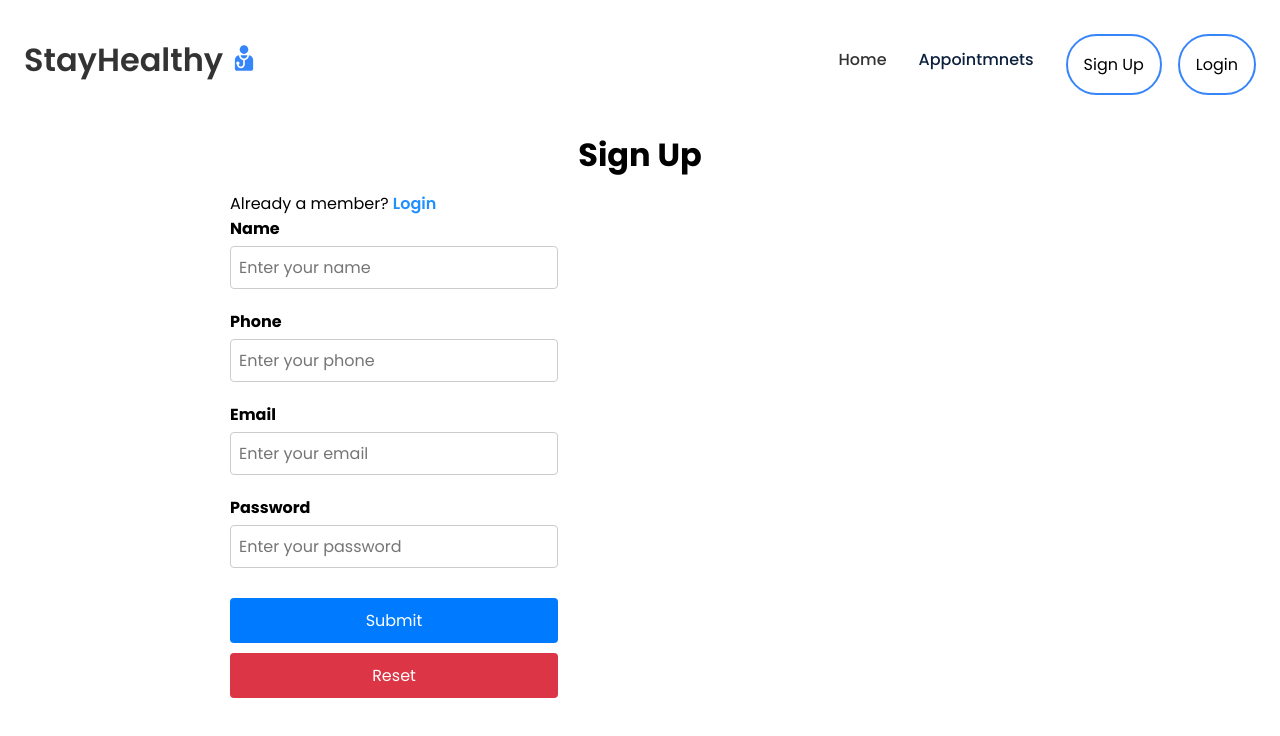
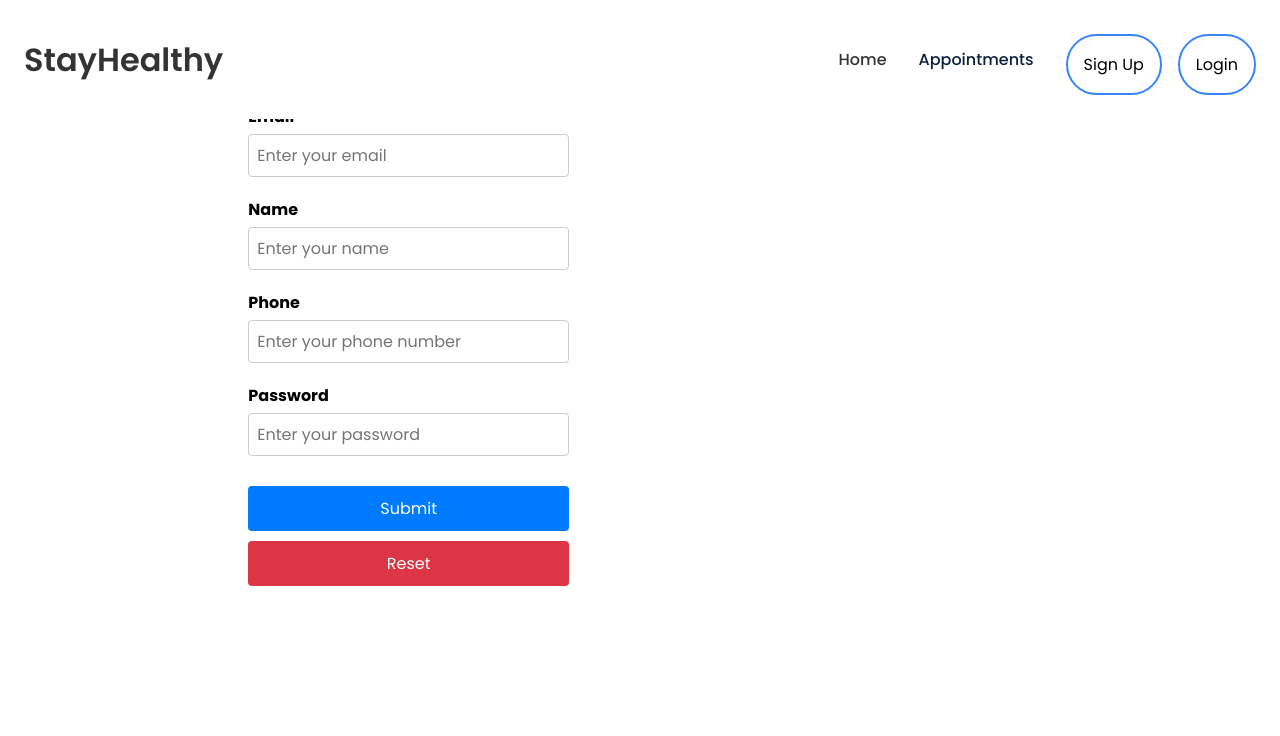
Before and after one commit to ibm-developer-skills-network/grihf-frontend_capstone_starter_code, a React (Create React App) app: page /signup in a window 1280 px wide. Shown: the top 736 px of the page. Built offline with nearby package versions, Linux system fonts and the light colour scheme.

Commit message:
backend connectivity

```diff
--- a/src/Components/Navbar/Navbar.js
+++ b/src/Components/Navbar/Navbar.js
@@ -1,16 +1,67 @@
 import React from "react";
-import {Link} from "react-router-dom"
+import {Link, useNavigate} from "react-router-dom"
 import "./Navbar.css"
 function Navbar () {
+    const navigate = useNavigate();
+    const handleLogout = () => {
+        sessionStorage.clear();
+        navigate("/login");
+    }
+    const userName = sessionStorage.getItem("name");
+    const extractedName = userName ? userName.split('@')[0] : '';
+    const isLoggedIn = userName !== null;
+    if (isLoggedIn) {
+        return (
+            <nav>
+                <div className="nav__logo">
+                    <Link to="/">
+                        StayHealthy{" "}
+                        <svg
+                            xmlns="http://www.w3.org/2000/svg"
+                            height="26"
+                            width="26"
+                            viewBox="0 0 1000 1000"
+                            style={{ fill: "#3685fb" }}
+                        >
+                            {/* Your SVG icon */}
+                        </svg>
+                    </Link>
+
+                </div>
+                <ul className="nav__links active">
+                    <li className="link">
+                        <Link to="/">Home</Link>
+                    </li>
+                    <li className="link">
+                        <a href="#">Appointments</a>
+                    </li>
+                    <h1>Welcome, {isLoggedIn && <span>{extractedName}</span>}</h1>
+                    <li className="link">
+                        <button onClick={handleLogout} className="btn1">
+                            Logout
+                        </button>
+                    </li>
+                </ul>
+            </nav>
+        );
+    } else {
         return (
             <nav>
                 <div className="nav__logo">
                     <a href="/">
-            StayHealthy <svg xmlns="http://www.w3.org/2000/svg" height="26" width="26" viewBox="0 0 1000 1000" style={{fill:"#3685fb"}}><title>Doctor With Stethoscope SVG icon</title><g><g><path d="M499.8,10c91.7,0,166,74.3,166,166c0,91.7-74.3,166-166,166c-91.7,0-166-74.3-166-166C333.8,84.3,408.1,10,499.8,10z"></path><path d="M499.8,522.8c71.2,0,129.1-58.7,129.1-129.1H370.6C370.6,464.1,428.6,522.8,499.8,522.8z"></path><path d="M693.2,395c-0.7,94.9-70.3,173.7-160.8,188.9v155.9c0,80.3-60.7,150.8-140.8,155.3c-83,4.7-152.7-58.9-157.6-139.7c-22-12.8-35.6-38.5-30.3-66.7c4.7-25.1,25.5-45.6,50.8-49.9c39.7-6.7,74.1,23.7,74.1,62.1c0,23-12.3,43-30.7,54.1c4.7,45.4,45.1,80.4,92.6,76c44.6-4,77.2-44.4,77.2-89.2v-158c-90.5-15.2-160.1-94-160.8-188.9c-89.4,11.5-158.2,87.9-158.2,180.5V910c0,44.2,35.8,80,80,80h542.6c44.2,0,80.1-35.8,80.1-80V575.5C851.4,483,782.6,406.6,693.2,395z"></path></g></g>
-            </svg></a>
-            <span></span>
+                        StayHealthy{" "}
+                        <svg
+                            xmlns="http://www.w3.org/2000/svg"
+                            height="26"
+                            width="26"
+                            viewBox="0 0 1000 1000"
+                            style={{ fill: "#3685fb" }}
+                        >
+                            {/* Your SVG icon */}
+                        </svg>
+                    </a>
                 </div>
-        <div className="nav__icon" >
+                <div className="nav__icon">
                     <i className="fa fa-times fa fa-bars"></i>
                 </div>
                 <ul className="nav__links active">
@@ -18,19 +69,19 @@ function Navbar () {
                         Home
                     </Link>
                     <li className="link">
-                <a href="#">Appointmnets</a>
+                        <a href="#">Appointments</a>
                     </li>
                     <Link to="/signup" className="link">
                         <button className="btn1">Sign Up</button>
                     </Link>
                     <Link to="/login" className="link">
-
                         <button className="btn1">Login</button>
-
                     </Link>
                 </ul>
             </nav>
-    )
+        );
+    }
 }
 
+
 export default Navbar;
--- a/src/Components/Sign_Up/Sign_Up.js
+++ b/src/Components/Sign_Up/Sign_Up.js
@@ -1,45 +1,159 @@
-import React from "react";
-import "./Sign_Up.css"
+import React, { useEffect, useState } from 'react';
+import './Sign_Up.css'
+import { Link, useNavigate } from 'react-router-dom';
+import { API_URL } from '../../config';
 
-function Sign_Up () {
+const Sign_Up = () => {
+    const [name, setName] = useState('');
+    const [email, setEmail] = useState('');
+    const [phone, setPhone] = useState('');
+    const [password, setPassword] = useState('');
+    const [showerr, setShowerr] = useState('');
+
+    const navigate = useNavigate();
+    useEffect(() => {
+    if (sessionStorage.getItem("auth-token")) {
+      navigate("/")
+    }
+  }, []);
+
+  const register = async (e) => {
+    e.preventDefault();
+    try {
+        const response = await fetch(`${API_URL}/api/auth/register`, {
+            method: "POST",
+            headers: {
+                "Content-Type": "application/json",
+            },
+            body: JSON.stringify({
+                name: name,
+                email: email,
+                password: password,
+                phone: phone,
+            }),
+        });
+
+        const json = await response.json();
+
+        if (response.ok) {
+            // Successful registration
+            if (json.authtoken) {
+                // Store authentication token and user data in sessionStorage
+                sessionStorage.setItem("auth-token", json.authtoken);
+                sessionStorage.setItem("name", name);
+                sessionStorage.setItem("phone", phone);
+                sessionStorage.setItem("email", email);
+
+                // Redirect to home page or perform other necessary actions
+                navigate("/");
+                window.location.reload();
+            }
+        } else {
+            // Error handling for unsuccessful registration
+            let errorMessage = '';
+            if (json.errors) {
+                for (const error of json.errors) {
+                    errorMessage += error.msg + ' ';
+                }
+            } else {
+                errorMessage = json.error || 'Unknown error occurred';
+            }
+            setShowerr(errorMessage);
+        }
+    } catch (error) {
+        // Error handling for fetch errors or exceptions
+        console.error("Error during registration:", error);
+        setShowerr("Error during registration. Please try again later.");
+    }
+};
+
+
     return (
-    <div>
-        <div className="container" style={{marginTop: "5%"}}>
-        <div className="sign-grid">
-            <div className="signup-text">
-                <h1>Sign Up</h1>
-            </div>
-            <div className="signup-text1" style={{textAlign: "left"}}>
-                Already a member? <span><a href="../Login/Login.html" style={{color: "#2190FF"}}> Login</a></span>
-            </div>
+        <div className="container" style={{marginTop:'5%'}}>
+        <div className="signup-grid">
         <div className="signup-form">
-                <form>
+         <form method="POST" onSubmit={register}>
            <div className="form-group">
-                        <label for="name">Name</label>
-                        <input type="text" name="name" id="name" required className="form-control" placeholder="Enter your name" aria-describedby="helpId"/>
+                <label htmlFor="email">Email</label>
+                 <input value={email} onChange={(e) => setEmail(e.target.value)} type="email" name="email" id="email" className="form-control" placeholder="Enter your email" aria-describedby="helpId" />
+                 {showerr && <div className="err" style={{ color: 'red' }}>{showerr}</div>}
             </div>
             <div className="form-group">
-                        <label for="phone">Phone</label>
-                        <input type="tel" name="phone" id="phone" required className="form-control" placeholder="Enter your phone" aria-describedby="helpId"/>
+             <label htmlFor="name">Name</label>
+             <input value={name} type="text" onChange={(e) => setName(e.target.value)} name="name" id="name" className="form-control" placeholder="Enter your name" aria-describedby="helpId" />
+             {/* {showerr && <div className="err" style={{ color: 'red' }}>{showerr}</div>} */}
             </div>
            <div className="form-group">
-                        <label for="email">Email</label>
-                        <input type="email" name="email" id="email" required className="form-control" placeholder="Enter your email" aria-describedby="helpId"/>
+             <label htmlFor="phone">Phone</label>
+             <input value={phone} onChange={(e) => setPhone(e.target.value)} type="tel" name="phone" id="phone" className="form-control" placeholder="Enter your phone number" aria-describedby="helpId" />
+             {/* {showerr && <div className="err" style={{ color: 'red' }}>{showerr}</div>} */}
              </div>
             <div className="form-group">
-                        <label for="password">Password</label>
-                        <input type="password" name="password" id="password" required className="form-control" placeholder="Enter your password" aria-describedby="helpId"/>
+              <label htmlFor="password">Password</label>
+              <input value={password} onChange={(e) => setPassword(e.target.value)} name="password" id="password" className="form-control" placeholder="Enter your password" aria-describedby="helpId" />
+              {/* {showerr && <div className="err" style={{ color: 'red' }}>{showerr}</div>} */}
             </div>
             <div className="btn-group">
-                        <button type="submit" className="btn btn-primary mb-2 mr-1 waves-effect waves-light" style={{width: "40%"}}>Submit</button>
+               <button  type="submit" className="btn btn-primary mb-2 mr-1 waves-effect waves-light" style={{width: "40%"}}>Submit</button>
                <button type="reset" className="btn btn-danger mb-2 waves-effect waves-light"  style={{width: "40%"}}>Reset</button>
+               {/* {showerr && <div className="err" style={{ color: 'red' }}>{showerr}</div>} */}
             </div>
+
          </form>
          </div>
          </div>
          </div>
-    </div>
-    )
+ //Sign up role is not stored in database. You can apply logic for this according to your react code.
+    );
 }
 
 export default Sign_Up;
+
+
+
+
+
+
+
+
+// import React from "react";
+// import "./Sign_Up.css"
+
+// function Sign_Up () {
+//     return (
+//     <div>
+//         <div className="container" style={{marginTop: "5%"}}>
+//         <div className="sign-grid">
+//             <div className="signup-text">
+//                 <h1>Sign Up</h1>
+//             </div>
+//             <div className="signup-text1" style={{textAlign: "left"}}>
+//                 Already a member? <span><a href="../Login/Login.html" style={{color: "#2190FF"}}> Login</a></span>
+//             </div>
+//             <div className="signup-form">
+//                 <form>
+//                     <div className="form-group">
+//                         <label for="name">Name</label>
+//                         <input type="text" name="name" id="name" required className="form-control" placeholder="Enter your name" aria-describedby="helpId"/>
+//                     </div>
+//                     <div className="form-group">
+//                         <label for="phone">Phone</label>
+//                         <input type="tel" name="phone" id="phone" required className="form-control" placeholder="Enter your phone" aria-describedby="helpId"/>
+//                     </div>
+//                     <div className="form-group">
+//                         <label for="email">Email</label>
+//                         <input type="email" name="email" id="email" required className="form-control" placeholder="Enter your email" aria-describedby="helpId"/>
+//                     </div>
+//                     <div className="form-group">
+//                         <label for="password">Password</label>
+//                         <input type="password" name="password" id="password" required className="form-control" placeholder="Enter your password" aria-describedby="helpId"/>
+//                     </div>
+//                  </form>
+//             </div>
+//         </div>
+//      </div>
+//     </div>
+//     )
+// }
+
+// export default Sign_Up;
--- a/src/config.js
+++ b/src/config.js
@@ -1,4 +1,4 @@
-export const API_URL = window.location.hostname === "localhost" ? "<add your theia server side url>" : "add your theia server side url";
+export const API_URL = window.location.hostname === "localhost" ? "https://oussam92ing-8181.theiadockernext-0-labs-prod-theiak8s-4-tor01.proxy.cognitiveclass.ai/" : "https://oussam92ing-8181.theiadockernext-0-labs-prod-theiak8s-4-tor01.proxy.cognitiveclass.ai/";
 console.log(
     "API_URL :",
     API_URL
```
Also changed, not shown: 1 other file (tests, documents, lock files or other folders). Lines whose indentation alone changed are shown as unchanged.
